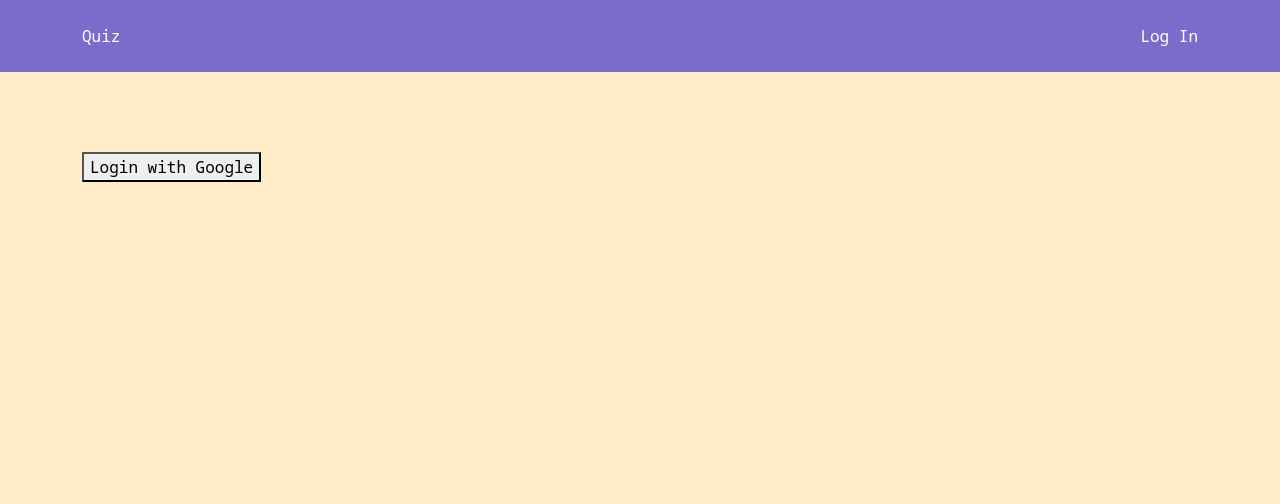
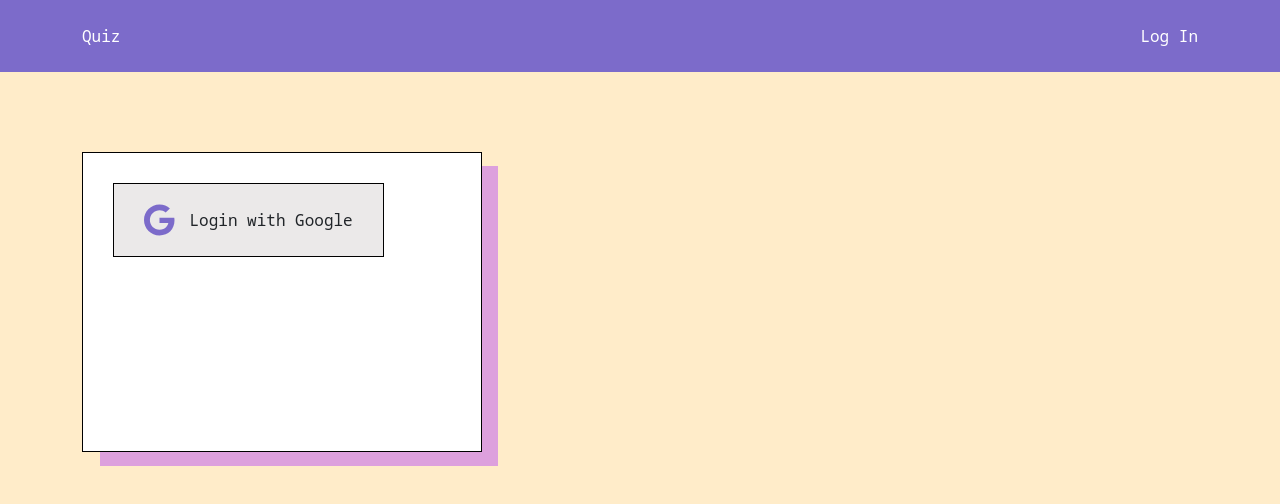
Before and after one commit to Reeceds/React-Quiz, a React (Create React App) app: page /login in a window 1280 px wide. Shown: the top 504 px of the page. Built offline with nearby package versions, Linux system fonts and the light colour scheme; the HTML template or start-up script is replaced by a standard one.

Commit message:
login page css

```diff
--- a/package.json
+++ b/package.json
@@ -4,6 +4,7 @@
   "private": true,
   "dependencies": {
     "@fortawesome/fontawesome-svg-core": "^6.2.0",
+    "@fortawesome/free-brands-svg-icons": "^6.2.0",
     "@fortawesome/free-solid-svg-icons": "^6.2.0",
     "@fortawesome/react-fontawesome": "^0.2.0",
     "@testing-library/jest-dom": "^5.16.2",
--- a/src/pages/Login/LogIn.jsx
+++ b/src/pages/Login/LogIn.jsx
@@ -1,8 +1,12 @@
 import React from "react";
+import "./LogIn.scss";
 import { useNavigate } from "react-router-dom";
 import { auth, provider, db } from "../../config/firebase-config";
 import { signInWithPopup } from "firebase/auth";
 import { addDoc, collection, query, where, getDocs } from "firebase/firestore";
+
+import { FontAwesomeIcon } from "@fortawesome/react-fontawesome";
+import { faGoogle } from "@fortawesome/free-brands-svg-icons";
 
 export default function LogIn({ setIsAuth }) {
     let navigate = useNavigate();
@@ -81,5 +85,12 @@ export default function LogIn({ setIsAuth }) {
             });
     };
 
-    return <button onClick={loginWithGoogle}>Login with Google</button>;
+    return (
+        <div className="login_btn-section">
+            <div onClick={loginWithGoogle} className="login_google-btn">
+                <FontAwesomeIcon className="login_google-icon" icon={faGoogle} color="#7c6bca" size="2x" />
+                <span className="">Login with Google</span>
+            </div>
+        </div>
+    );
 }
--- /dev/null
+++ b/src/pages/Login/LogIn.scss
@@ -0,0 +1,44 @@
+@import "../../partials/mixins";
+
+.login {
+    &_btn-section {
+        display: flex;
+        justify-content: flex-start;
+        align-items: flex-start;
+        width: 100%;
+        max-width: 400px;
+        position: relative;
+        background-color: #fff;
+        padding: 30px;
+        border: 1px solid black;
+        height: 300px;
+
+        @include mobile {
+            width: 90%;
+        }
+
+        &::before {
+            content: "";
+            position: absolute;
+            height: inherit;
+            width: 100%;
+            background-color: plum;
+            z-index: -1;
+            top: 13px;
+            left: 17px;
+        }
+    }
+
+    &_google-btn {
+        display: flex;
+        align-items: center;
+        cursor: pointer;
+        border: 1px solid black;
+        padding: 20px 30px;
+        background-color: #ebe9e9;
+    }
+
+    &_google-icon {
+        margin-right: 15px;
+    }
+}
--- a/src/pages/PersonalDetails/PersonalDetails.jsx
+++ b/src/pages/PersonalDetails/PersonalDetails.jsx
@@ -1,6 +1,7 @@
 import { React, useState, useEffect } from "react";
 import { useNavigate } from "react-router-dom";
-import { Form, Button, Row, Col } from "react-bootstrap";
+import Button from "../../components/Button/Button";
+import { Form, Row, Col } from "react-bootstrap";
 import "./PersonalDetails.scss";
 
 import { db } from "../../config/firebase-config";
@@ -121,9 +122,10 @@ export default function PersonalDetails() {
                         <Form.Text className="text-muted"> Your quiz alias must be three characters long.</Form.Text>
                     </Form.Group>
 
-                    <Button variant="primary" type="submit">
+                    {/* <Button variant="primary" type="submit">
                         Save
-                    </Button>
+                    </Button> */}
+                    <Button className="submit-btn" text={"Save"} type="submit" />
                 </Form>
             </Col>
         </Row>
--- a/src/pages/PersonalDetails/PersonalDetails.scss
+++ b/src/pages/PersonalDetails/PersonalDetails.scss
@@ -21,3 +21,11 @@ form {
         width: 95%;
     }
 }
+
+.submit-btn {
+    z-index: 1;
+    max-width: 170px;
+    height: 60px;
+    line-height: unset;
+    margin-top: 10px;
+}
--- a/src/pages/Quiz/Quiz.scss
+++ b/src/pages/Quiz/Quiz.scss
@@ -5,7 +5,6 @@ body {
 }
 
 .quiz {
-
     &_page {
         display: flex;
         flex-direction: column;
@@ -35,7 +34,6 @@ body {
     }
 
     &_score {
-
         &-section {
             display: flex;
             flex-direction: column;
@@ -59,7 +57,6 @@ body {
                 top: 13px;
                 left: 17px;
             }
-
         }
 
         &-container {
@@ -71,11 +68,9 @@ body {
                 align-items: flex-start;
             }
         }
-
     }
 
     &_active-score {
-
         &-section {
             display: flex;
 
```
Also changed, not shown: src/pages/Quiz/Quiz.jsx (+11 -7 lines), 1 other file (tests, documents, lock files or other folders).
